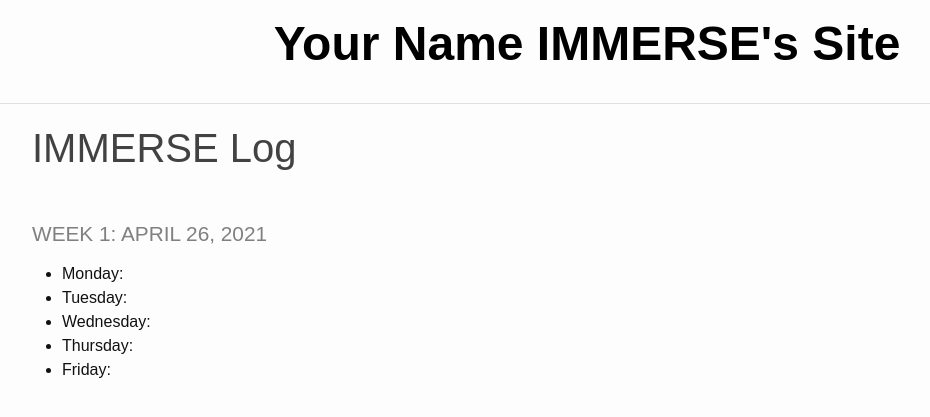
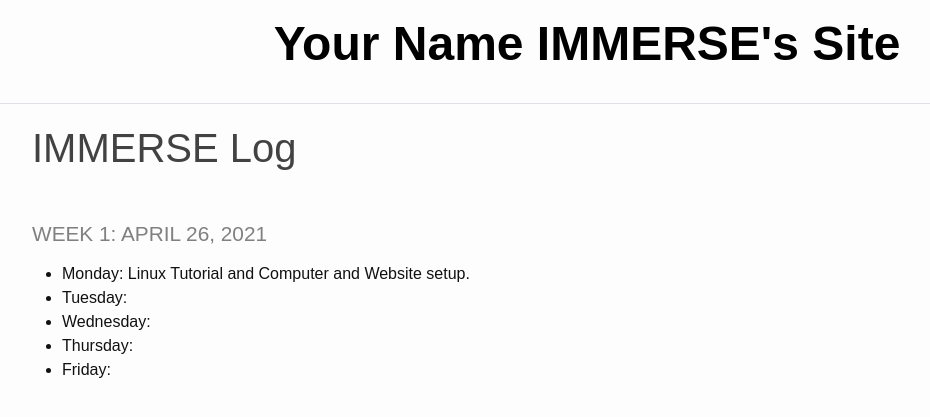
Before and after one commit to jonath48/jonath48.github.io, a Jekyll site: the page built from _pages/log.md, in a window 1280 px wide. Shown: the top 417 px of the page, without its empty margins (53-983 px from the left). Built offline with Jekyll 4.4.1, drawn with Linux system fonts in a browser that asks for light colours.

Commit message:
Added Monday's log

```diff
--- a/_config.yml
+++ b/_config.yml
@@ -20,8 +20,8 @@
 
 title: Your Name IMMERSE's Site
 
-baseurl: "/student_website_template" # the subpath of your site, e.g. /blog
-url: "https://byu-cpe.github.io" # the base hostname & protocol for your site, e.g. http://example.com
+baseurl: "" # the subpath of your site, e.g. /blog
+url: "https://jonath48.github.io" # the base hostname & protocol for your site, e.g. http://example.com
 
 collections:
   pages:
--- a/_pages/log.md
+++ b/_pages/log.md
@@ -5,7 +5,7 @@ title: IMMERSE Log
 
 ### Week 1: April 26, 2021
 
-* **Monday**:
+* **Monday**: Linux Tutorial and Computer and Website setup.
 * **Tuesday**:
 * **Wednesday**:
 * **Thursday**:
```
Also changed, not shown: Gemfile.lock.
